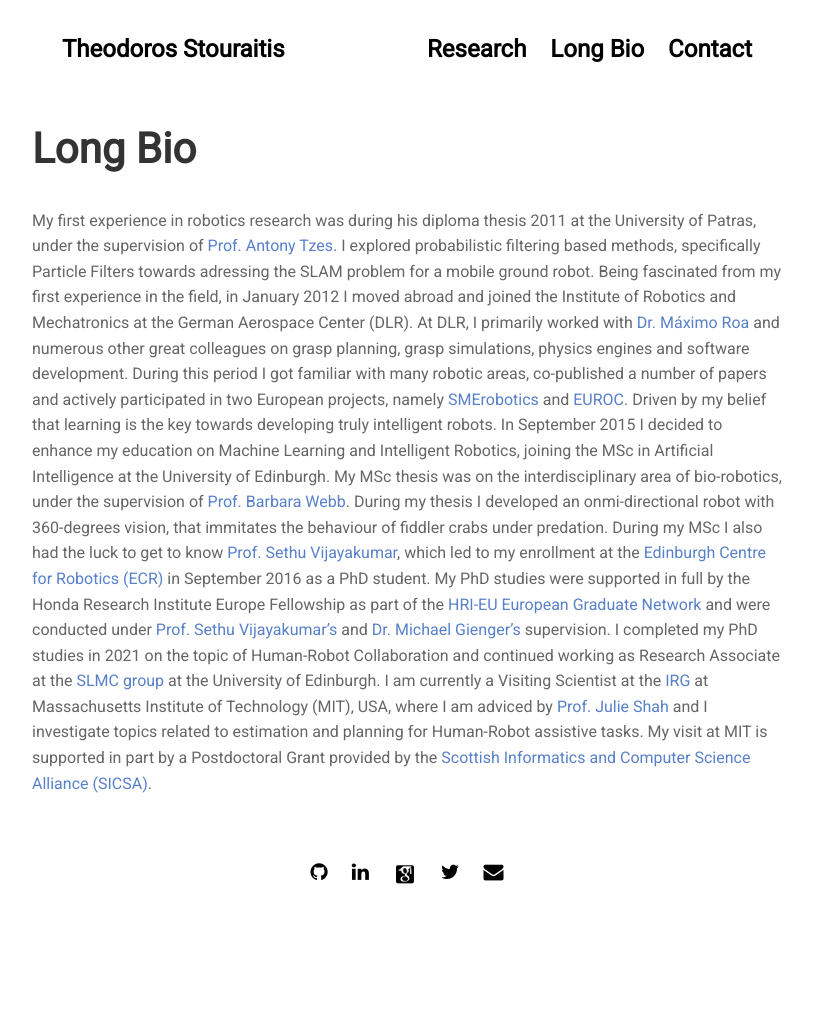
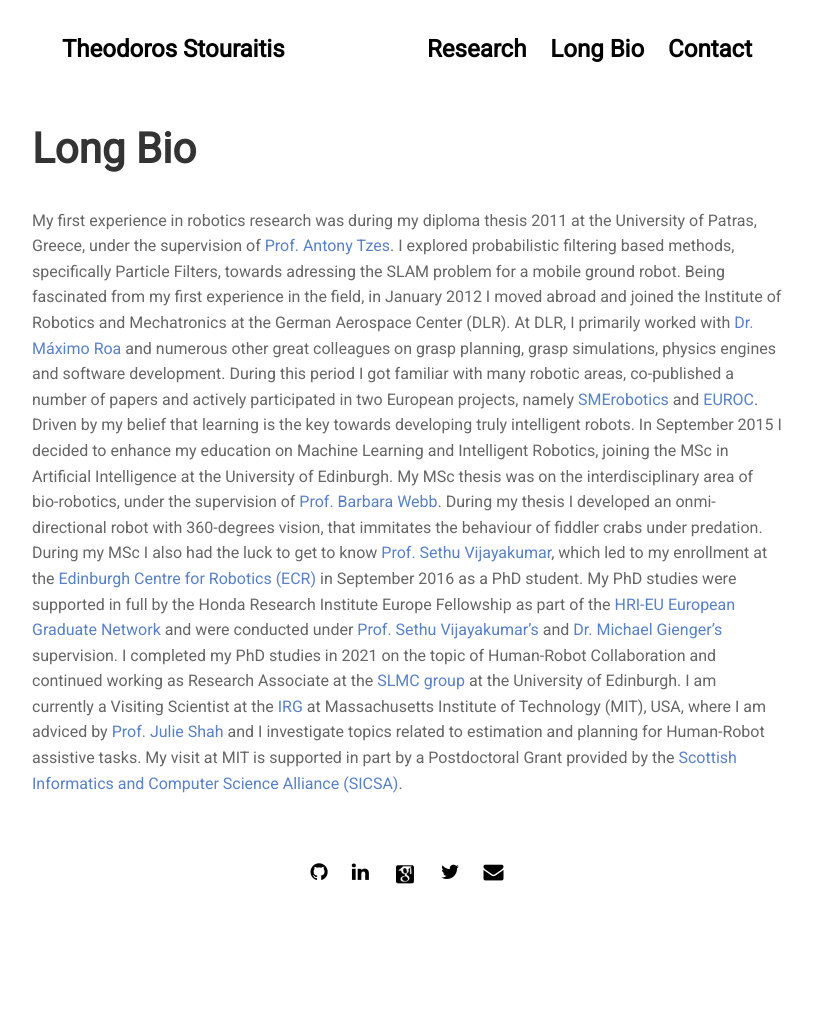
Before and after one commit to stoutheo/stoutheo.github.io, a Jekyll site: the page built from long_bio.html, in a window 1280 px wide. Shown: the whole page, without its empty margins (233-1046 px from the left). Built offline with Jekyll 4.4.1, drawn with Linux system fonts in a browser that asks for light colours; nearby versions of some CDN libraries.

Commit message:
Language corrections in the long Bio

```diff
--- a/_data/settings.yml
+++ b/_data/settings.yml
@@ -131,10 +131,10 @@ long_bio: >
 
   ## Long Bio
 
-  My first experience in robotics research was during his diploma thesis 2011 at the University of
-  Patras, under the supervision of
+  My first experience in robotics research was during my diploma thesis 2011 at the University of
+  Patras, Greece, under the supervision of
   [Prof. Antony Tzes](https://nyuad.nyu.edu/en/academics/divisions/engineering/faculty/anthony-tzes.html).
-  I explored probabilistic filtering based methods, specifically Particle Filters towards adressing the SLAM problem
+  I explored probabilistic filtering based methods, specifically Particle Filters, towards adressing the SLAM problem
   for a mobile ground robot. Being fascinated from my first experience in the field, in January 2012
   I moved abroad and joined the Institute of Robotics and Mechatronics at the German Aerospace Center
   (DLR). At DLR, I primarily worked with [Dr. Máximo Roa](https://rmc.dlr.de/rm/de/staff/maximo.roa/)
```
